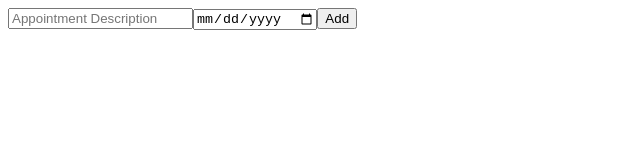
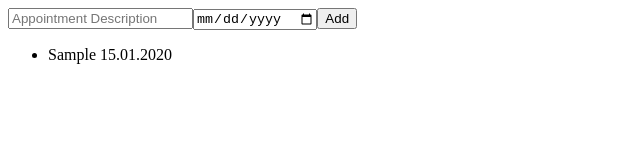
Before and after one commit to Behnam-Vosoogh/appointment-manager-app, an Angular app: page / in a window 1280 px wide. Both pictures are taken after typing "Sample", "2020-01-15" into the empty fields and a click on the button "Add". Shown: the top 160 px of the page, without its empty margins (0-640 px from the left). Built offline with nearby package versions, Linux system fonts and the light colour scheme.

Commit message:
add dynamic list

```diff
--- a/src/app/appointment-list/appointment-list.component.html
+++ b/src/app/appointment-list/appointment-list.component.html
@@ -3,3 +3,9 @@
     <input [(ngModel)]="newAppointemntDate" type="date" placeholder="Appointment Date">
     <button (click)="addAppointment()">Add</button>
 </div>
+<ul>
+    <li *ngFor="let appointment of appointments">
+               {{appointment.title}} {{appointment.date| date:'dd.MM.yyyy'}}
+
+    </li>
+</ul>
```
